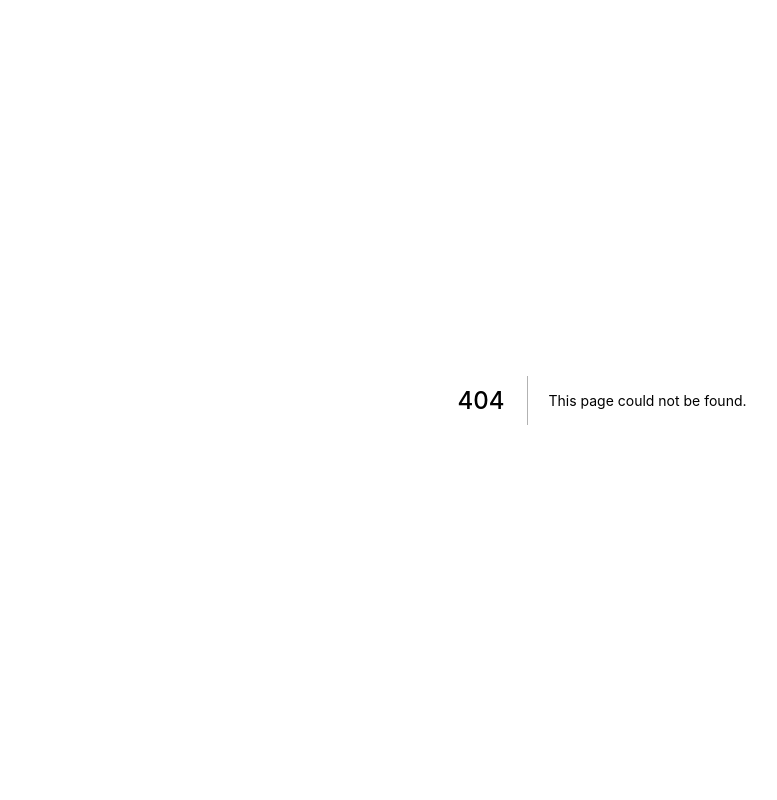
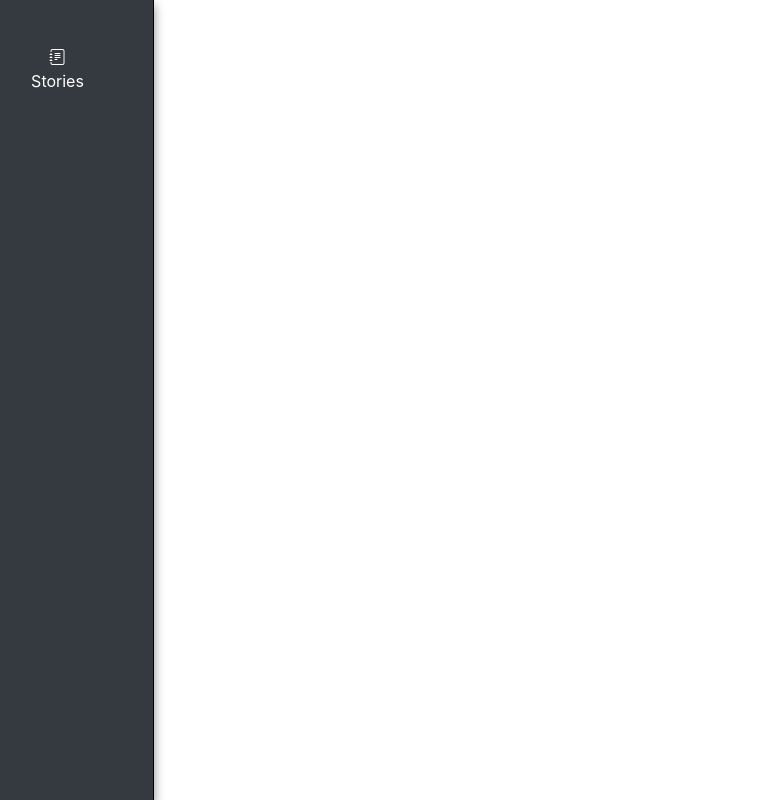
Before and after one commit to briansai/makestory, a Next.js app in the folder client/: page /SideBarMenu in a window 1280 px wide. Before the commit this address had no page. Shown: the whole page, without its empty margins (38-815 px from the left). Built offline with nearby package versions, Linux system fonts and the light colour scheme.

Commit message:
Implemented bootstrap and side bar navigation

```diff
--- a/client/package.json
+++ b/client/package.json
@@ -14,6 +14,7 @@
   "dependencies": {
     "@zeit/next-sass": "^1.0.1",
     "bootstrap": "^4.6.0",
+    "bootstrap-icons": "^1.4.0",
     "next": "^9.5.6-canary.14",
     "react": "^17.0.1",
     "react-bootstrap": "^1.5.2",
--- /dev/null
+++ b/client/pages/SideBarMenu.jsx
@@ -0,0 +1,16 @@
+import { Nav } from 'react-bootstrap';
+
+const SideBarMenu = () => {
+  return (
+    <Nav className="flex-column bg-dark sidebar" defaultActiveKey="/home">
+      <Nav.Link eventKey="link-1" className="text-white text-center link">
+        <div>
+          <i class="bi bi-journal-text" />
+        </div>
+        <div>Stories</div>
+      </Nav.Link>
+    </Nav>
+  );
+};
+
+export default SideBarMenu;
--- a/client/pages/_app.js
+++ b/client/pages/_app.js
@@ -1,3 +1,6 @@
+import 'bootstrap/dist/css/bootstrap.min.css';
+import '../scss/pages/_app.scss';
+
 const AppComponent = ({ Component, pageProps }) => <Component {...pageProps} />;
 
 export default AppComponent;
--- a/client/pages/index.js
+++ b/client/pages/index.js
@@ -1,6 +1,8 @@
+import SideBarMenu from './SideBarMenu';
+
 const Index = () => (
   <div>
-    <p>Hello Next.js, this is your friend Brian from logrocket</p>
+    <SideBarMenu />
   </div>
 );
 export default Index;
--- /dev/null
+++ b/client/scss/components/SideBarMenu.scss
@@ -0,0 +1,12 @@
+.sidebar {
+  width: 15%;
+  height: 100vh;
+  padding-top: 2%;
+  box-shadow: 0 5px 10px #888888;
+  align-items: center;
+  border-right: 1px solid black;
+
+  .link {
+    padding: 10%;
+  }
+}
--- /dev/null
+++ b/client/scss/pages/_app.scss
@@ -0,0 +1,2 @@
+@import '~bootstrap-icons/font/bootstrap-icons';
+@import '../components/SideBarMenu.scss';
```
Also changed, not shown: 1 other file (tests, documents, lock files or other folders).
